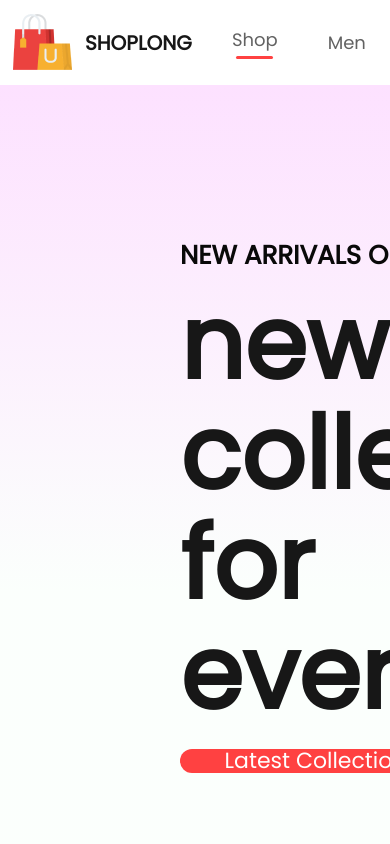
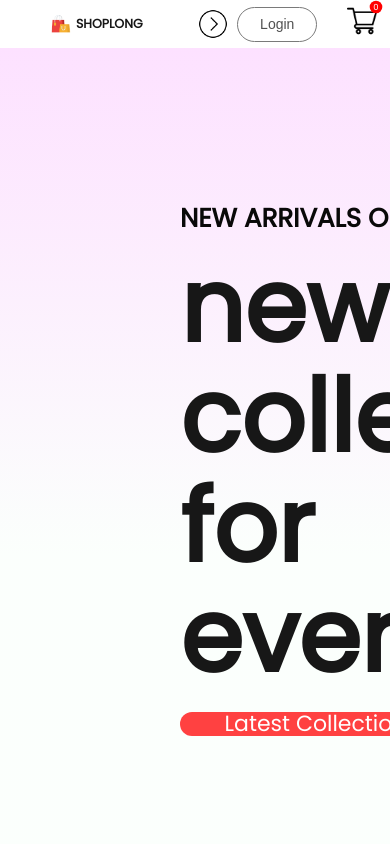
Before and after one commit to Dahbi-Dev/E-commerce, a React (Create React App) app: page / in a window 390 px wide. Shown: the top 844 px of the page. Built offline with nearby package versions, Linux system fonts and the light colour scheme.

Commit message:
add navBar media screen

```diff
--- a/src/Components/Navbar/Navbar.css
+++ b/src/Components/Navbar/Navbar.css
@@ -1,9 +1,9 @@
-.navbar{
+.navbar {
     display: flex;
     justify-content: space-around;
     padding: 10px;
     box-shadow: 0 1px 3px -2px black;
-
+    align-items: center;
 }
 
 
@@ -13,14 +13,14 @@
     gap: 10px;
 }
 
-.nav-logo p{
+.nav-logo p {
     color: #171717;
     font-size: 20px;
     font-weight: 600;
 
 }
 
-.nav-menu{
+.nav-menu {
     display: flex;
     align-items: center;
     list-style: none;
@@ -30,6 +30,7 @@
     font-weight: 500;
 
 }
+
 .nav-menu li {
     display: flex;
     flex-direction: column;
@@ -66,7 +67,7 @@
     cursor: pointer;
 }
 
-.nav-login-cart button:active{
+.nav-login-cart button:active {
     background-color: #f3f3f3;
 }
 
@@ -81,10 +82,154 @@
     border-radius: 11px;
     font-size: 14px;
     background-color: red;
-    color:white;
+    color: white;
 }
 
-.link{
+
+
+.link {
     text-decoration: none;
     color: #626262;
 }
+
+.nav-dropdown {
+    display: none;
+}
+
+@media (max-width:1280px) {
+    .navbar {
+        padding: 12px 50px;
+    }
+
+    .nav-logo img {
+        width: 40px;
+    }
+
+    .nav-logo p {
+        font-size: 25px;
+    }
+
+    .nav-menu {
+        gap: 30px;
+        font-size: 16px;
+    }
+
+    .nav-login-cart {
+        gap: 30px;
+    }
+
+    .nav-login-cart button {
+        width: 120px;
+        height: 45px;
+        font-size: 16px;
+
+    }
+
+    .nav-cart-count {
+        margin-left: -40px;
+        font-size: 12px;
+
+    }
+}
+
+@media (max-width:1024px) {
+    .navbar {
+        padding: 12px 30px;
+    }
+
+    .nav-menu {
+        gap: 25px;
+        font-size: 14px;
+    }
+
+    .nav-login-cart button {
+        width: 80px;
+        height: 35px;
+        font-size: 14px;
+    }
+
+    .nav-login-cart img {
+        width: 30px;
+    }
+
+    .nav-cart-count {
+        width: 18px;
+        height: 18px;
+    }
+}
+
+@media(max-width:800px) {
+    .navbar {
+        padding: 10px;
+
+    }
+
+    .nav-dropdown {
+        display: block;
+        width: 30px;
+        rotate: -90deg;
+        transition: 0.5s;
+
+    }
+
+    .nav-menu {
+        display: none;
+        height: 80px;
+        width: 100%;
+        position: absolute;
+        background: white;
+        justify-content: center;
+        top: 60px;
+
+    }
+
+    .nav-menu-visible {
+        display: flex;
+    }
+
+    .nav-dropdown.open {
+        transform: rotate(90deg);
+    }
+}
+
+@media(max-width:500px) {
+    .navbar {
+        padding: 8px 0px;
+        gap: 0px;
+        /* margin:  auto; */
+    }
+
+    .nav-logo {
+        transform: scale(0.8);
+    }
+    .nav-menu {
+        height: 70px;
+        top:50px ;
+    }
+    .nav-cart-count{
+        transform: scale(0.8);
+    }
+}
+@media(max-width:400px) {
+    .navbar {
+        padding: 4px 0px;
+        gap: 0px;
+        /* margin:  auto; */
+    }
+
+    .nav-logo {
+        transform: scale(0.5);
+    }
+    /* .nav-menu {
+        height:200px;
+        padding: 10px;
+        top:40px ;
+        display: grid;
+    } */
+    .nav-cart-count{
+        transform: scale(0.7);
+    }
+    .nav-login-cart{
+        /* display: none; */
+    }
+}
--- a/src/Components/Navbar/Navbar.jsx
+++ b/src/Components/Navbar/Navbar.jsx
@@ -1,21 +1,30 @@
-import React, { useContext, useState } from "react";
+import React, { useContext, useRef, useState } from "react";
 import { Link } from "react-router-dom";
 
 import "./Navbar.css";
 import Logo_icon from "../Assets/logo.png";
 import Cart_icon from "../Assets/cart_icon.png";
 import { ShopContext } from "../../Context/shopContext";
+import mav_dropdown from "../Assets/nav_dropdown.png";
 
 function Navbar() {
-  const {getTotalCartItems} = useContext(ShopContext);
+  const { getTotalCartItems } = useContext(ShopContext);
   const [menu, setMenu] = useState("shop");
+  const menuRef = useRef();
+
+  const dropdown_toggle = (e) => {
+      menuRef.current.classList.toggle('nav-menu-visible')
+      e.target.classList.toggle('open')
+  };
+
   return (
     <div className="navbar">
       <div className="nav-logo">
         <img src={Logo_icon} alt="cart_icon" />
         <p>SHOPLONG</p>
       </div>
-      <ul className="nav-menu">
+      <img className="nav-dropdown" onClick={dropdown_toggle} src={mav_dropdown} alt="" />
+      <ul ref={menuRef} className="nav-menu">
         <li onClick={() => setMenu("shop")}>
           <Link className="link" to="/">
             Shop
```
